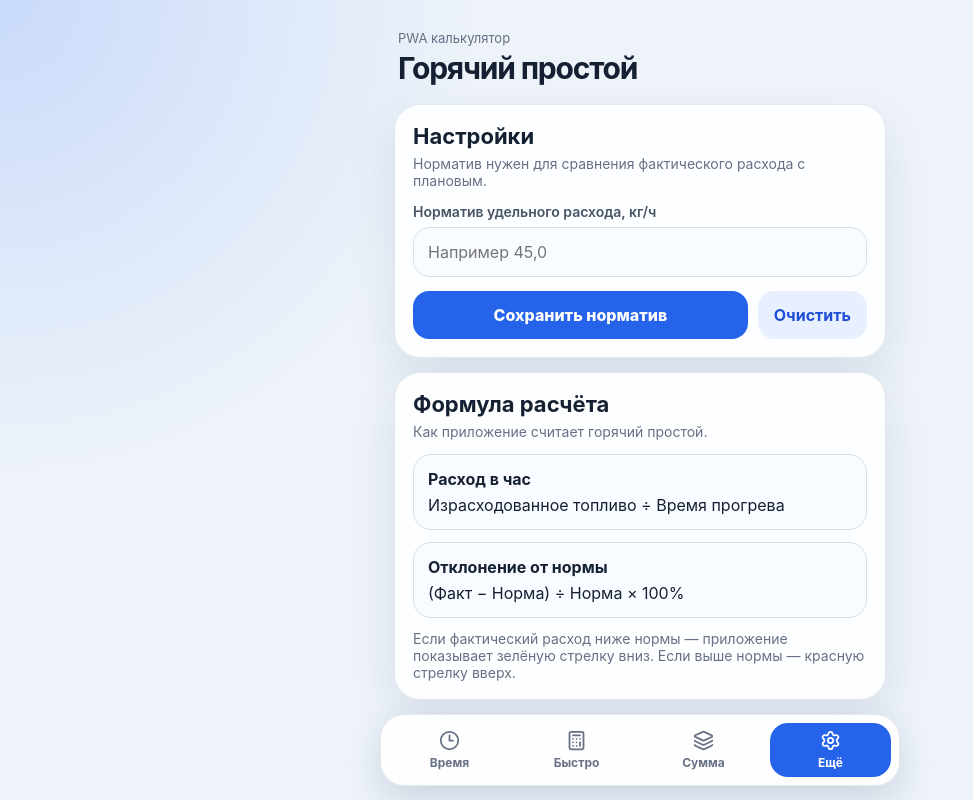
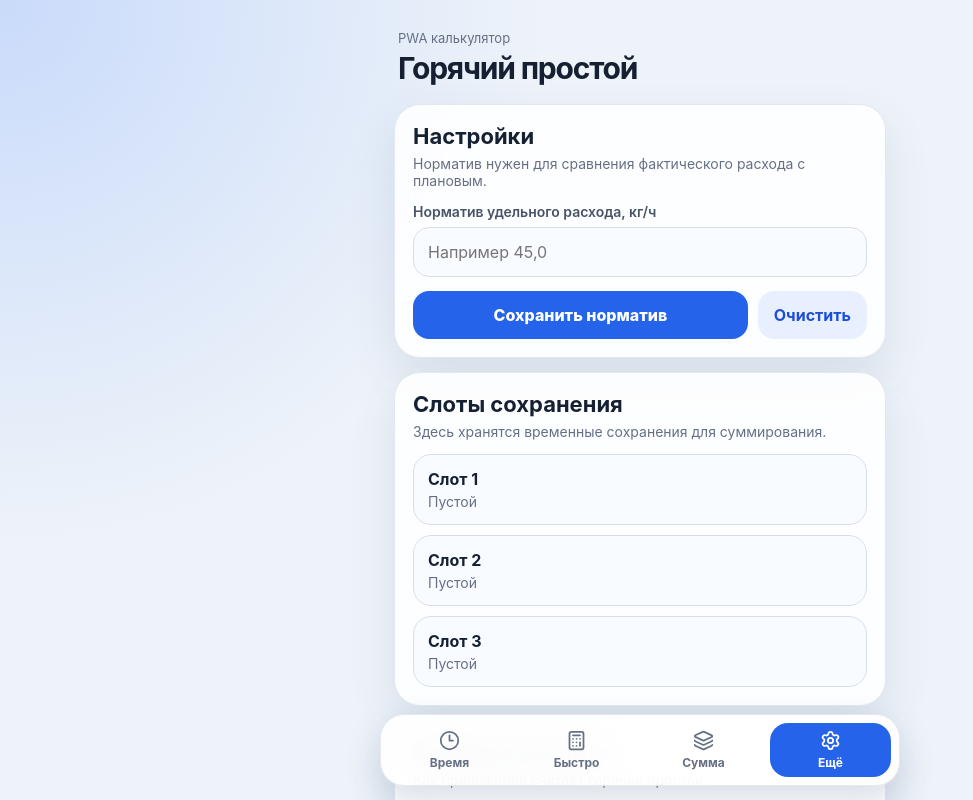
Before and after one commit to 48rn2krftk-dev/fuel-rate-calc, a React (Vite) app: page / in a window 1280 px wide. Both pictures are taken after a click on the button "Ещё". Shown: the top 800 px of the page, without its empty margins (0-973 px from the left). Built offline with nearby package versions, Linux system fonts and the light colour scheme.

Commit message:
Add result saving to local slots

```diff
--- /dev/null
+++ b/src/components/SaveResultPanel.tsx
@@ -0,0 +1,99 @@
+import { Save } from "lucide-react";
+import { useEffect, useState } from "react";
+import type { CalculationResult, SlotData } from "../types";
+import { formatNumber, formatTime } from "../utils/format";
+import { getSlots, saveSlot, subscribeSlotsChange } from "../utils/storage";
+
+type SaveResultPanelProps = {
+  result: CalculationResult | null;
+  defaultTitle: string;
+};
+
+export function SaveResultPanel({
+  result,
+  defaultTitle,
+}: SaveResultPanelProps) {
+  const [isOpen, setIsOpen] = useState(false);
+  const [slots, setSlots] = useState<Array<SlotData | null>>(() => getSlots());
+  const [title, setTitle] = useState(defaultTitle);
+  const [message, setMessage] = useState("");
+
+  useEffect(() => {
+    return subscribeSlotsChange(() => {
+      setSlots(getSlots());
+    });
+  }, []);
+
+  useEffect(() => {
+    setTitle(defaultTitle);
+  }, [defaultTitle]);
+
+  function handleSave(slotIndex: number) {
+    if (!result) return;
+
+    const slotData: SlotData = {
+      ...result,
+      title: title.trim() || defaultTitle,
+      savedAt: new Date().toISOString(),
+    };
+
+    saveSlot(slotIndex, slotData);
+    setMessage(`Сохранено в слот ${slotIndex + 1}`);
+    setIsOpen(false);
+
+    window.setTimeout(() => {
+      setMessage("");
+    }, 1800);
+  }
+
+  return (
+    <div className="savePanel">
+      <button
+        className="primaryButton saveButton"
+        type="button"
+        disabled={!result}
+        onClick={() => setIsOpen((value) => !value)}
+      >
+        <Save size={18} />
+        Сохранить
+      </button>
+
+      {message && <div className="successBox">{message}</div>}
+
+      {isOpen && result && (
+        <div className="saveDialog">
+          <label className="field">
+            <span>Название сохранения</span>
+            <input
+              value={title}
+              onChange={(event) => setTitle(event.target.value)}
+              placeholder="Например 3ТЭ25К2М-697 секция 1"
+            />
+          </label>
+
+          <div className="slotList">
+            {slots.map((slot, index) => (
+              <button
+                key={index}
+                className="slotButton"
+                type="button"
+                onClick={() => handleSave(index)}
+              >
+                <span className="slotButtonTitle">Слот {index + 1}</span>
+
+                {slot ? (
+                  <span className="slotButtonMeta">
+                    {slot.title} · {formatTime(slot.minutes)} ·{" "}
+                    {formatNumber(slot.fuelPerHour)} кг/ч
+                  </span>
+                ) : (
+                  <span className="slotButtonMeta">Пустой</span>
+                )}
+              </button>
+            ))}
+          </div>
+        </div>
+      )}
+    </div>
+  );
+}
--- a/src/screens/ByTimeScreen.tsx
+++ b/src/screens/ByTimeScreen.tsx
@@ -6,6 +6,7 @@ import {
 } from "../utils/calculations";
 import { formatNumber, formatTime } from "../utils/format";
 import { getSettings, subscribeSettingsChange } from "../utils/storage";
+import { SaveResultPanel } from "../components/SaveResultPanel";
 
 type ParsedDateTime =
   | {
@@ -453,6 +454,8 @@ useEffect(() => {
             от нормы
           </p>
         )}
+
+        <SaveResultPanel result={calculation} defaultTitle="Расчёт по времени" />
       </div>
     </section>
   );
--- a/src/screens/QuickScreen.tsx
+++ b/src/screens/QuickScreen.tsx
@@ -2,6 +2,7 @@ import { useEffect, useMemo, useState } from "react";
 import { calculateDeviation, calculateManual, parseFuel } from "../utils/calculations";
 import { formatNumber, formatTime } from "../utils/format";
 import { getSettings, subscribeSettingsChange } from "../utils/storage";
+import { SaveResultPanel } from "../components/SaveResultPanel";
 
 function parseDurationToMinutes(value: string): number | null {
   const raw = value.trim().toLowerCase();
@@ -163,6 +164,8 @@ useEffect(() => {
             от нормы
           </p>
         )}
+
+        <SaveResultPanel result={calculation} defaultTitle="Быстрый расчёт" />
       </div>
     </section>
   );
--- a/src/screens/SettingsScreen.tsx
+++ b/src/screens/SettingsScreen.tsx
@@ -1,13 +1,20 @@
 import { useEffect, useState } from "react";
 import type { AppSettings } from "../types";
 import { parseFuel } from "../utils/calculations";
-import { formatNumber } from "../utils/format";
-import { getSettings, saveSettings } from "../utils/storage";
+import { formatNumber, formatTime } from "../utils/format";
+import {
+  clearSlot,
+  getSettings,
+  getSlots,
+  saveSettings,
+  subscribeSlotsChange,
+} from "../utils/storage";
 
 export function SettingsScreen() {
   const [settings, setSettings] = useState<AppSettings>(() => getSettings());
   const [normInput, setNormInput] = useState("");
   const [savedMessage, setSavedMessage] = useState("");
+  const [slots, setSlots] = useState(() => getSlots());
 
   useEffect(() => {
     setNormInput(
@@ -16,6 +23,12 @@ export function SettingsScreen() {
         : formatNumber(settings.normFuelPerHour)
     );
   }, [settings.normFuelPerHour]);
+
+  useEffect(() => {
+  return subscribeSlotsChange(() => {
+    setSlots(getSlots());
+  });
+}, []);
 
   const parsedNorm = normInput.trim() === "" ? null : parseFuel(normInput);
   const normError = normInput.trim() !== "" && parsedNorm === null;
@@ -100,6 +113,44 @@ export function SettingsScreen() {
         {savedMessage && <div className="successBox">{savedMessage}</div>}
       </div>
 
+<div className="card">
+  <div className="sectionTitle">
+    <h2>Слоты сохранения</h2>
+    <p>Здесь хранятся временные сохранения для суммирования.</p>
+  </div>
+
+  <div className="slotList">
+    {slots.map((slot, index) => (
+      <div className="slotInfo" key={index}>
+        <div>
+          <b>Слот {index + 1}</b>
+
+          {slot ? (
+            <p>
+              {slot.title}
+              <br />
+              {formatTime(slot.minutes)} · {formatNumber(slot.fuelUsed)} кг ·{" "}
+              {formatNumber(slot.fuelPerHour)} кг/ч
+            </p>
+          ) : (
+            <p>Пустой</p>
+          )}
+        </div>
+
+        {slot && (
+          <button
+            className="dangerButton"
+            type="button"
+            onClick={() => clearSlot(index)}
+          >
+            Очистить
+          </button>
+        )}
+      </div>
+    ))}
+  </div>
+</div>
+
       <div className="card">
         <div className="sectionTitle">
           <h2>Формула расчёта</h2>
--- a/src/styles.css
+++ b/src/styles.css
@@ -289,3 +289,83 @@ h2 {
   color: #667085;
   font-size: 14px;
 }
+
+.savePanel {
+  margin-top: 16px;
+}
+
+.saveButton {
+  display: inline-flex;
+  width: 100%;
+  align-items: center;
+  justify-content: center;
+  gap: 8px;
+}
+
+.saveDialog {
+  margin-top: 14px;
+  padding: 14px;
+  border: 1px solid #d7deea;
+  border-radius: 20px;
+  background: #f8fbff;
+}
+
+.slotList {
+  display: grid;
+  gap: 10px;
+  margin-top: 12px;
+}
+
+.slotButton {
+  display: flex;
+  width: 100%;
+  min-height: 58px;
+  flex-direction: column;
+  align-items: flex-start;
+  justify-content: center;
+  gap: 4px;
+  padding: 10px 12px;
+  border: 1px solid #d7deea;
+  border-radius: 16px;
+  background: #ffffff;
+  color: #152033;
+  text-align: left;
+}
+
+.slotButtonTitle {
+  font-weight: 800;
+}
+
+.slotButtonMeta {
+  color: #667085;
+  font-size: 13px;
+  font-weight: 600;
+}
+
+.slotInfo {
+  display: flex;
+  align-items: center;
+  justify-content: space-between;
+  gap: 12px;
+  padding: 14px;
+  border: 1px solid #d7deea;
+  border-radius: 18px;
+  background: #f8fbff;
+}
+
+.slotInfo p {
+  margin: 4px 0 0;
+  color: #667085;
+  font-size: 14px;
+}
+
+.dangerButton {
+  min-height: 38px;
+  padding: 0 12px;
+  border: 0;
+  border-radius: 12px;
+  background: #ffecec;
+  color: #b42318;
+  font-size: 13px;
+  font-weight: 800;
+}
--- a/src/utils/storage.ts
+++ b/src/utils/storage.ts
@@ -36,11 +36,37 @@ export function getSlots(): Array<SlotData | null> {
     return [null, null, null];
   }
 
-  return JSON.parse(raw);
+  try {
+    const parsed = JSON.parse(raw);
+
+    if (Array.isArray(parsed) && parsed.length === 3) {
+      return parsed;
+    }
+
+    return [null, null, null];
+  } catch {
+    return [null, null, null];
+  }
 }
 
 export function saveSlot(index: number, data: SlotData) {
   const slots = getSlots();
   slots[index] = data;
   localStorage.setItem(SLOTS_KEY, JSON.stringify(slots));
+  window.dispatchEvent(new Event("hotIdle.slotsChanged"));
 }
+
+export function clearSlot(index: number) {
+  const slots = getSlots();
+  slots[index] = null;
+  localStorage.setItem(SLOTS_KEY, JSON.stringify(slots));
+  window.dispatchEvent(new Event("hotIdle.slotsChanged"));
+}
+
+export function subscribeSlotsChange(callback: () => void) {
+  window.addEventListener("hotIdle.slotsChanged", callback);
+
+  return () => {
+    window.removeEventListener("hotIdle.slotsChanged", callback);
+  };
+}
```
